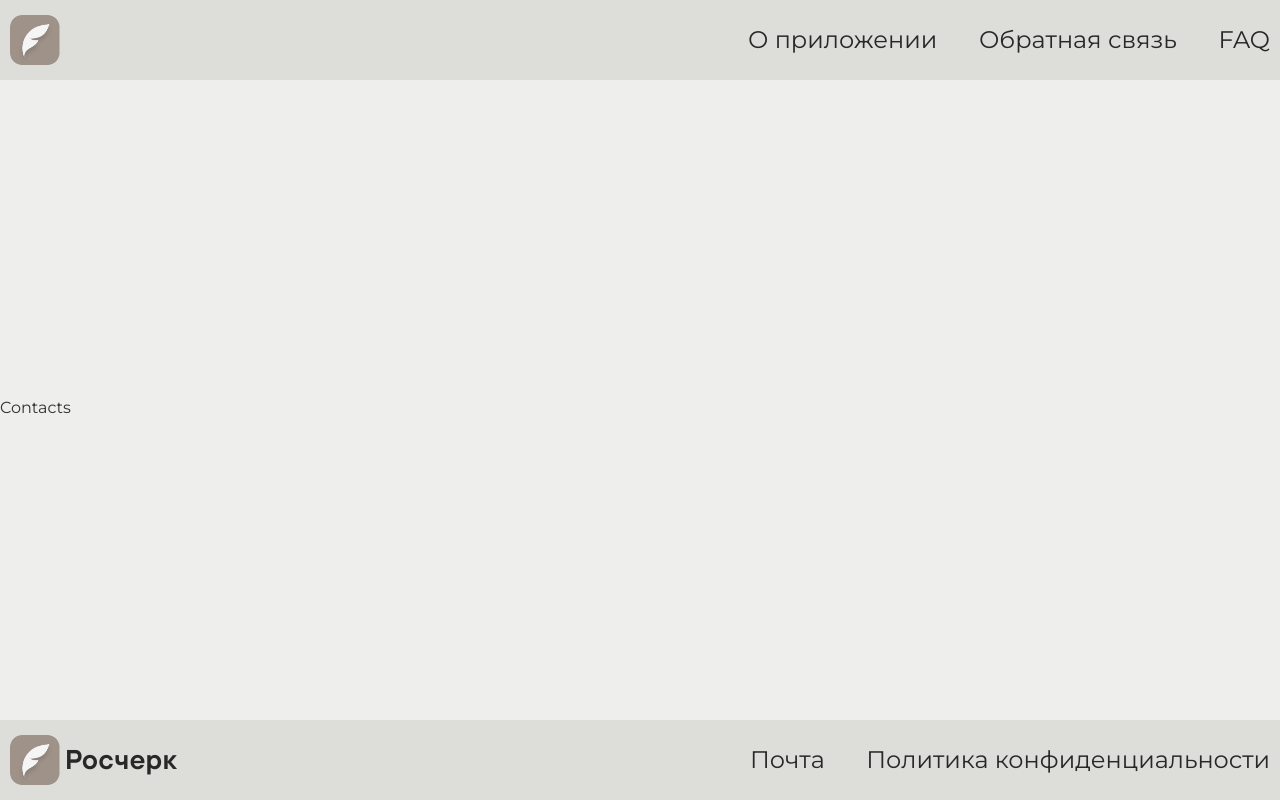
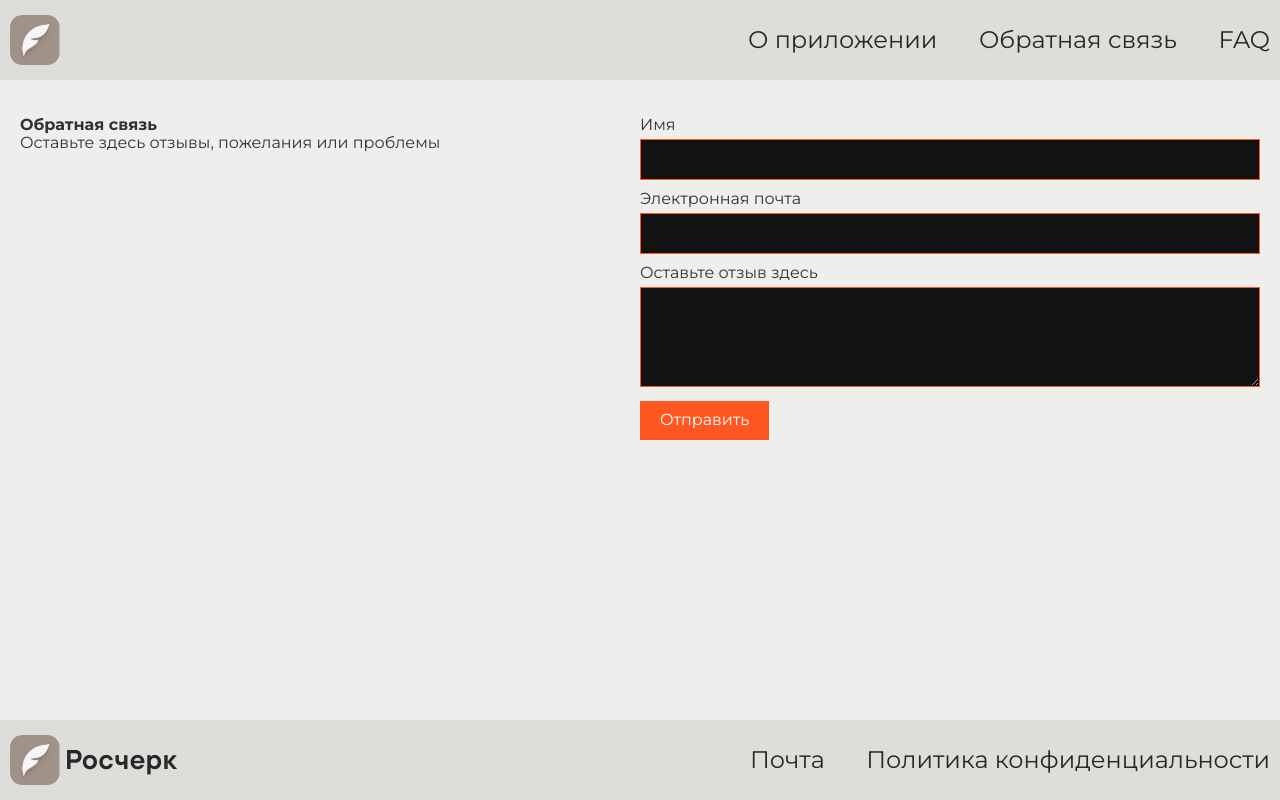
Before and after one commit to Ge1o1Ge/FamilyTour, a React (Vite) app: page /contacts in a window 1280 px wide. Built offline with nearby package versions, Linux system fonts and the light colour scheme.

Commit message:
feat: roscherk

```diff
--- /dev/null
+++ b/src/constants/index.ts
@@ -0,0 +1,22 @@
+export const faqData = [
+  {
+    question: 'Устройство не поддерживает NFC, как мне подписать документы?',
+    answer:
+      'К сожалению, в приложении пока доступна подпись только NFC токеном.',
+  },
+  {
+    question: 'Какие типы документов я могу подписать в приложении?',
+    answer:
+      'Доступна работа с любыми типами файлов, однако стоит помнить, что подпись имеет юридическую силу, поэтому проверяйте свои документы перед подписанием.',
+  },
+  {
+    question: 'Есть ли ограничения на размер документов?',
+    answer:
+      'Ограничения на размер нет, однако с ростом веса документа растёт и скорость его подписания, обработка тяжёлых файлов может занять продолжительное время.',
+  },
+  {
+    question: 'Где взять NFC токен?',
+    answer:
+      'В данный момент в приложении невозможен выпуск сертификатов, поэтому для получения токена с подписью необходимо обратиться в аккредитованные УЦ.',
+  },
+];
--- a/src/globalStyles/index.scss
+++ b/src/globalStyles/index.scss
@@ -67,6 +67,10 @@ body {
   margin: 0 auto;
   color: $textDark;
   background-color: rgba($bgColor, 1);
+}
+
+main {
+  flex-grow: 1;
 }
 
 body::-webkit-scrollbar {
--- a/src/pages/Contacts.tsx
+++ b/src/pages/Contacts.tsx
@@ -1,10 +1,44 @@
 
-const Contacts = () => {
+import React, { useState } from 'react';
+import './contacts.scss';
+
+const Contacts: React.FC = () => {
+  const [submitted, setSubmitted] = useState(false);
+
+  const handleSubmit = (event: React.FormEvent<HTMLFormElement>) => {
+    event.preventDefault();
+    setSubmitted(true);
+  };
+
   return (
-    <div>
-      Contacts
+    <div className="feedback-container">
+      <div className="feedback-header">
+        <h2>Обратная связь</h2>
+        <p>Оставьте здесь отзывы, пожелания или проблемы</p>
+      </div>
+      <form className="feedback-form" onSubmit={handleSubmit}>
+        <label>
+          Имя
+          <input type="text" name="name" required />
+        </label>
+        <label>
+          Электронная почта
+          <input type="email" name="email" required />
+        </label>
+        {submitted ? (
+          <div className="thank-you-message">Спасибо!</div>
+        ) : (
+          <>
+            <label>
+              Оставьте отзыв здесь
+              <textarea name="feedback" required></textarea>
+            </label>
+            <button type="submit">Отправить</button>
+          </>
+        )}
+      </form>
     </div>
   );
-}
+};
 
 export default Contacts;
--- a/src/pages/Faq.tsx
+++ b/src/pages/Faq.tsx
@@ -1,10 +1,37 @@
+import React, { useState, useRef } from 'react';
+import './FAQ.scss';
+import { faqData } from '../constants';
 
-const Faq = () => {
+const FAQ: React.FC = () => {
+  const [openIndex, setOpenIndex] = useState<null | number>(null);
+
+  const answerRefs = useRef<Array<HTMLDivElement | null>>([]);
+
+  const handleToggle = (index: number) => {
+    setOpenIndex(openIndex === index ? null : index);
+  };
+
   return (
-    <div>
-      FAQ
+    <div className="faq-container">
+      <h2>FAQ</h2>
+      {faqData.map((item, index) => (
+        <div key={index} className="faq-item">
+          <div className="faq-question" onClick={() => handleToggle(index)}>
+            {item.question}
+            <span className="faq-toggle">
+              {openIndex === index ? '-' : '+'}
+            </span>
+          </div>
+          <div
+            ref={(el) => (answerRefs.current[index] = el)}
+            className={`faq-answer ${openIndex === index ? 'open' : ''}`}
+          >
+            {item.answer}
+          </div>
+        </div>
+      ))}
     </div>
   );
-}
+};
 
-export default Faq;
+export default FAQ;
--- /dev/null
+++ b/src/pages/contacts.scss
@@ -0,0 +1,45 @@
+.feedback-container {
+  display: flex;
+  justify-content: space-between;
+  padding: 20px;
+}
+
+.feedback-header {
+  flex: 1;
+}
+
+.feedback-form {
+  flex: 1;
+  display: flex;
+  flex-direction: column;
+}
+
+.feedback-form label {
+  margin-bottom: 10px;
+}
+
+.feedback-form input,
+.feedback-form textarea {
+  width: 100%;
+  padding: 10px;
+  margin-top: 5px;
+  border: 1px solid #ff5722;
+}
+
+.feedback-form textarea {
+  height: 100px;
+}
+
+.feedback-form button {
+  align-self: flex-start;
+  background-color: #ff5722;
+  color: white;
+  padding: 10px 20px;
+  border: none;
+  cursor: pointer;
+}
+
+.thank-you-message {
+  font-size: 24px;
+  color: #ff5722;
+}
--- /dev/null
+++ b/src/pages/faq.scss
@@ -0,0 +1,35 @@
+.faq-container {
+  padding: 20px;
+  height: 100%;
+}
+
+.faq-item {
+  margin-bottom: 10px;
+  border-bottom: 1px solid #ccc;
+}
+
+.faq-question {
+  display: flex;
+  justify-content: space-between;
+  cursor: pointer;
+  padding: 10px 0;
+  font-weight: bold;
+}
+
+.faq-toggle {
+  font-size: 20px;
+}
+
+.faq-answer {
+  overflow: hidden;
+  max-height: 0;
+  opacity: 0;
+  transition: max-height 0.5s ease, opacity 0.5s ease, padding 0.6s ease;
+}
+
+.faq-answer.open {
+  max-height: 200px;
+  opacity: 1;
+  padding: 10px 0;
+  color: #555;
+}
```
